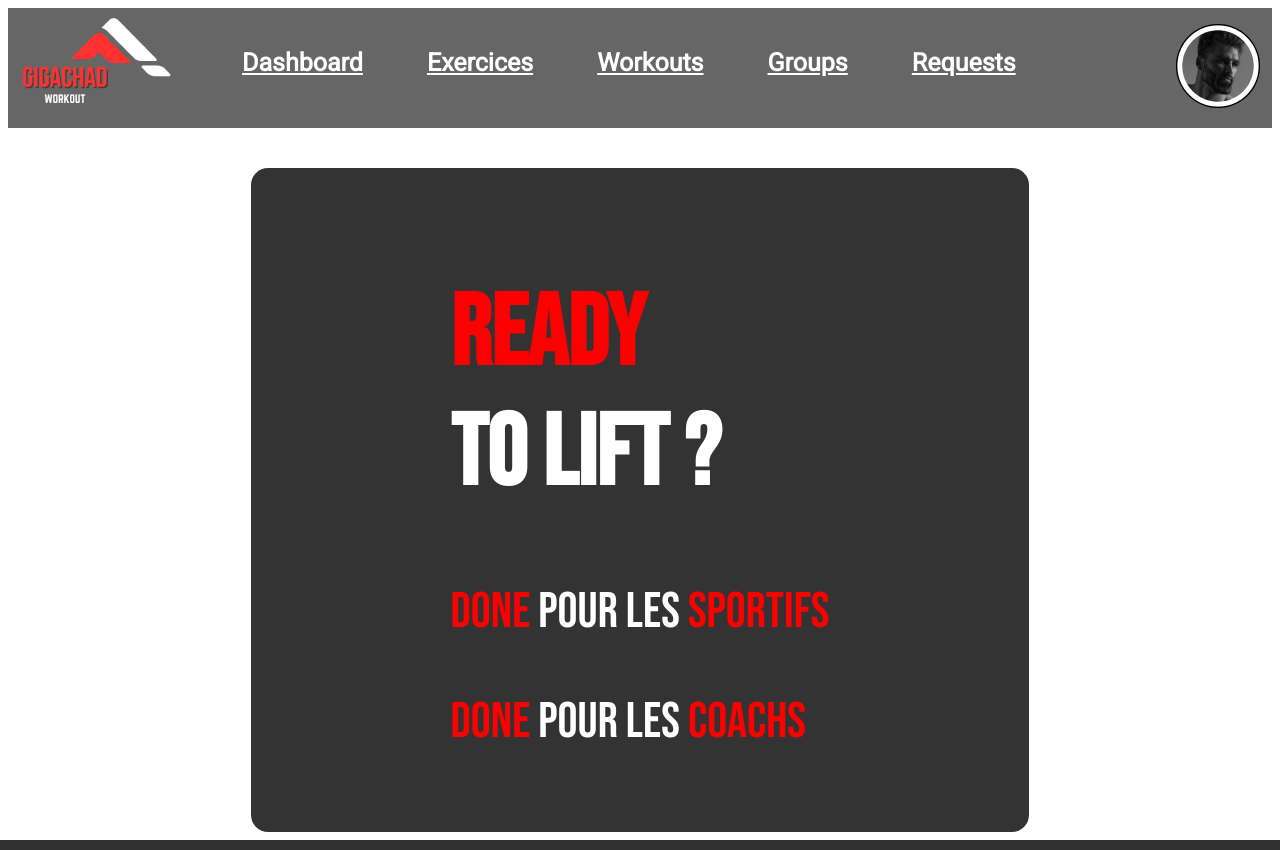
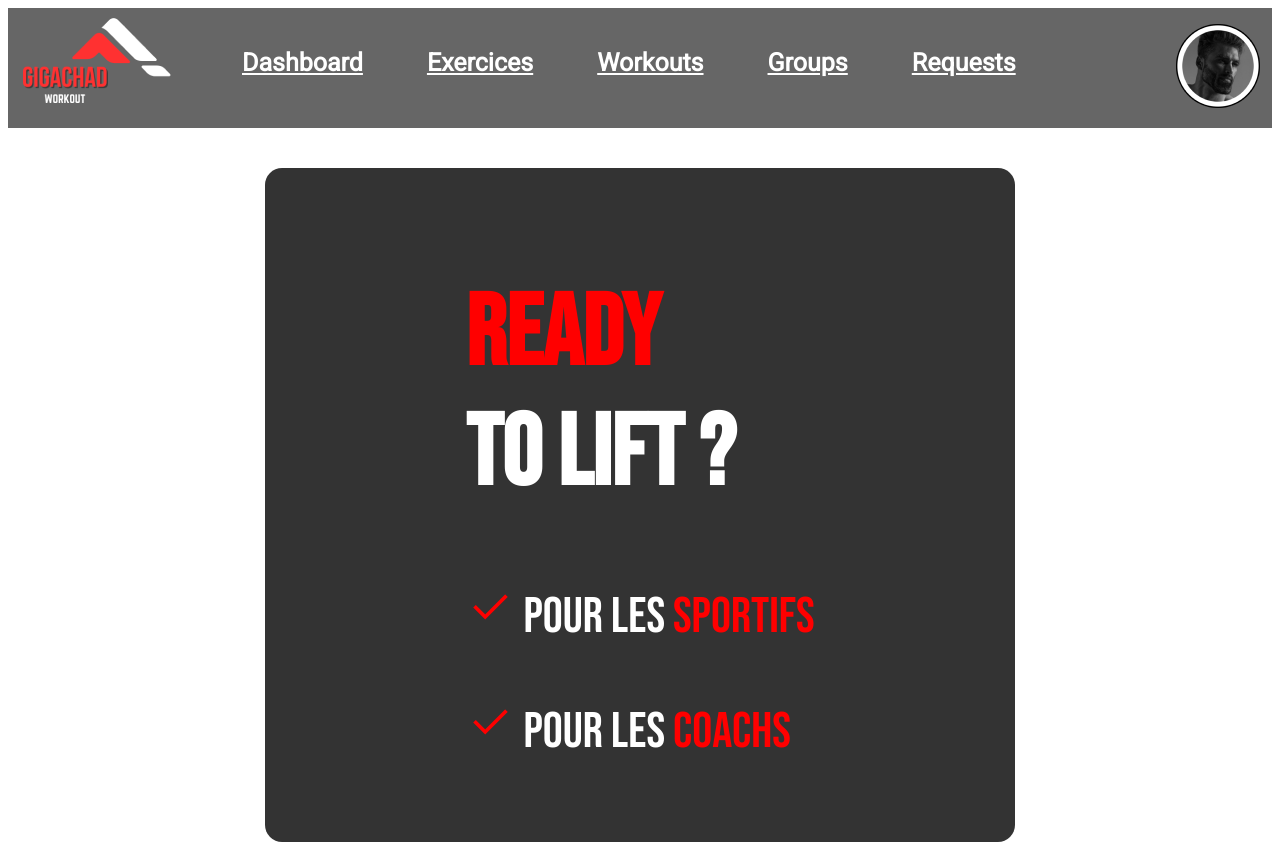
Before and after one commit to RTiedrez/Mini-Projet-TWE-2023-Groupe-1, a PHP site: page / in a window 1280 px wide. Run offline with PHP 8.4, Linux system fonts and the light colour scheme; the visitor is signed in with stand-in values (Sample User, id 1).

Commit message:
fix missing api

```diff
--- a/templates/header.php
+++ b/templates/header.php
@@ -22,6 +22,7 @@ echo "<?xml version=\"1.0\" encoding=\"utf-8\" ?>";
 <head>
 	<meta http-equiv="Content-Type" content="text/html; charset=iso-8859-15" />
 	<title>Gigachad Workout</title>
+	<link rel="stylesheet" href="https://fonts.googleapis.com/css2?family=Material+Symbols+Outlined:opsz,wght,FILL,GRAD@20..48,100..700,0..1,-50..200" />
 	<link href="https://fonts.googleapis.com/css2?family=Bebas+Neue&display=swap" rel="stylesheet">
 	<link href="https://fonts.googleapis.com/css2?family=Roboto&display=swap" rel="stylesheet">
 	<link href="https://fonts.googleapis.com/css2?family=Anonymous+Pro&display=swap" rel="stylesheet">
```
